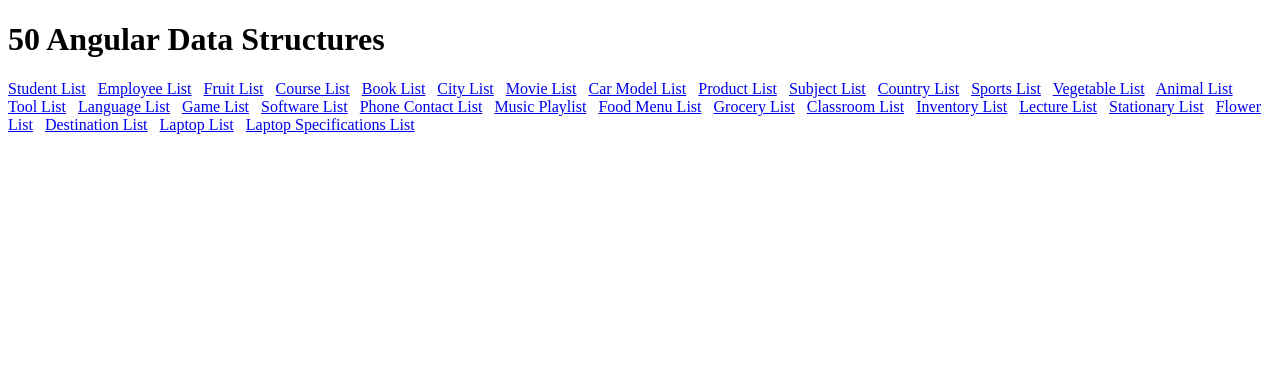
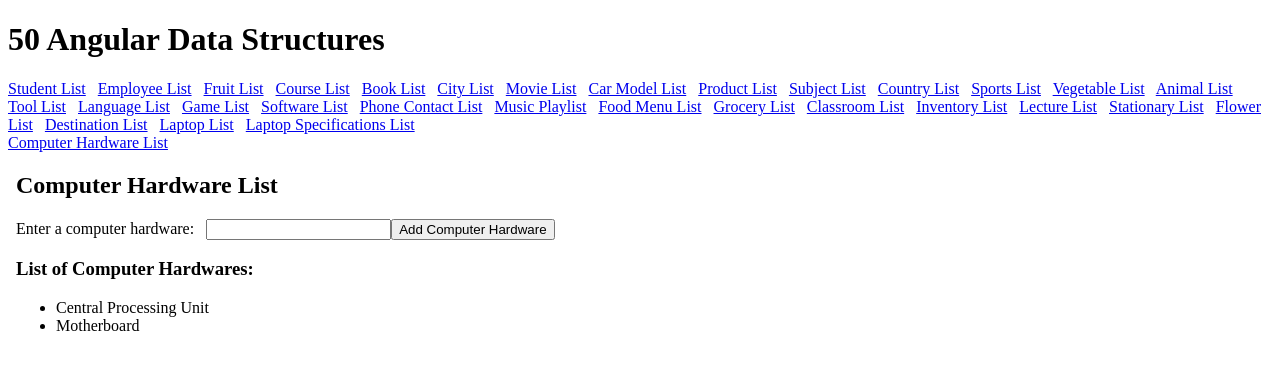
Before and after one commit to jennyfaye/50AngularDataStructures, an Angular app: page /computerhardwarelist in a window 1280 px wide. Before the commit this address led to /. Shown: the top 370 px of the page. Built offline with nearby package versions, Linux system fonts and the light colour scheme.

Commit message:
test: add computerhardwarelist component

```diff
--- a/src/app/app.component.html
+++ b/src/app/app.component.html
@@ -61,4 +61,6 @@
 &nbsp;
 <a routerLink="laptopspeclist">Laptop Specifications List</a>
 <br>
+<a routerLink="computerhardwarelist">Computer Hardware List</a>
+<br>
 <router-outlet></router-outlet>
--- a/src/app/app.module.ts
+++ b/src/app/app.module.ts
@@ -35,6 +35,7 @@ import { FlowerlistComponent } from "./components/flowerlist/flowerlist.componen
 import { DestinationlistComponent } from "./components/destinationlist/destinationlist.component";
 import { LaptoplistComponent } from "./components/laptoplist/laptoplist.component";
 import { LaptopspeclistComponent } from "./components/laptopspeclist/laptopspeclist.component";
+import { ComputerhardwarelistComponent } from "./components/computerhardwarelist/computerhardwarelist.component";
 
 
 const routes: Routes = [
@@ -68,6 +69,7 @@ const routes: Routes = [
   { path: 'destinationlist', component: DestinationlistComponent},
   { path: 'laptoplist', component: LaptoplistComponent},
   { path: 'laptopspeclist', component: LaptopspeclistComponent},
+  { path: 'computerhardwarelist', component: ComputerhardwarelistComponent},
 ];
 
 @NgModule({
@@ -111,6 +113,7 @@ const routes: Routes = [
     DestinationlistComponent,
     LaptoplistComponent,
     LaptopspeclistComponent,
+    ComputerhardwarelistComponent,
   ],
 
   providers: [
--- /dev/null
+++ b/src/app/components/computerhardwarelist/computerhardwarelist.component.html
@@ -0,0 +1,21 @@
+<!doctype html>
+<html>
+  <body>
+    <h2>Computer Hardware List</h2>
+    <form >
+      <label for="hardware">Enter a computer hardware: </label> &nbsp;
+      <input name="hardware" id="hardware" type="text" [(ngModel)]="hardware"/>
+
+      <button (click)="addHardware()">Add Computer Hardware</button>
+    </form>
+
+    <div>
+        <h3>List of Computer Hardwares:</h3>
+        <ul>
+          <li *ngFor="let hardware of hardwareList">
+            {{hardware}}
+          </li>
+        </ul>
+    </div>
+  </body>
+</html>
--- /dev/null
+++ b/src/app/components/computerhardwarelist/computerhardwarelist.component.ts
@@ -0,0 +1,15 @@
+import { Component } from '@angular/core';
+
+@Component({
+  selector: 'app-computerhardwarelist',
+  templateUrl: './computerhardwarelist.component.html',
+  styleUrl: './computerhardwarelist.component.css'
+})
+export class ComputerhardwarelistComponent {
+  hardwareList: string[] = ["Central Processing Unit", "Motherboard"];
+  hardware: string = '';
+
+  addHardware() {
+    this.hardwareList.push(this.hardware);
+  }
+}
```
Also changed, not shown: src/app/components/computerhardwarelist/computerhardwarelist.component.css (added), 1 other file (tests, documents, lock files or other folders).
